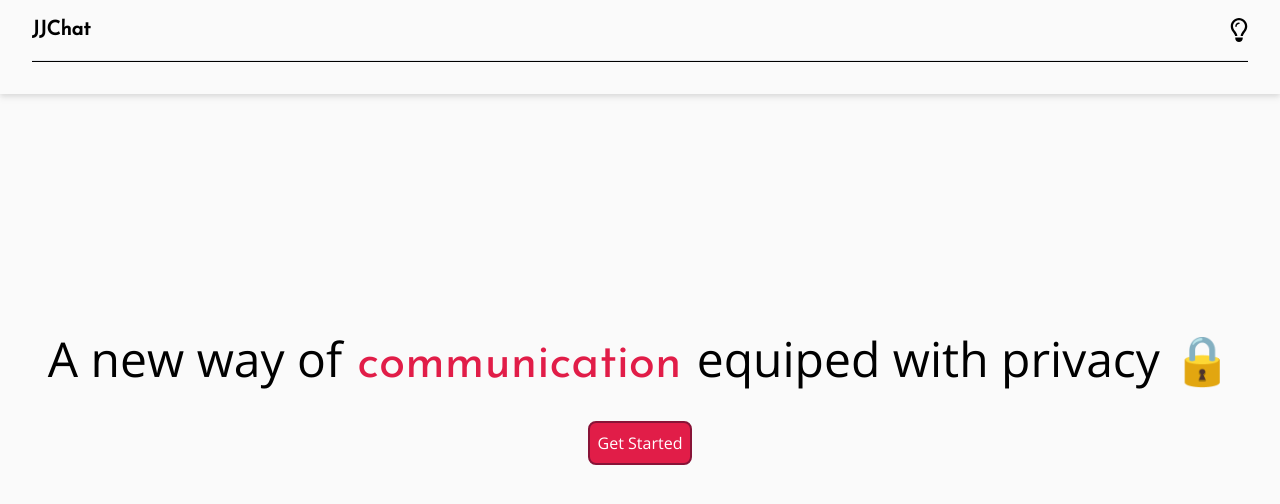
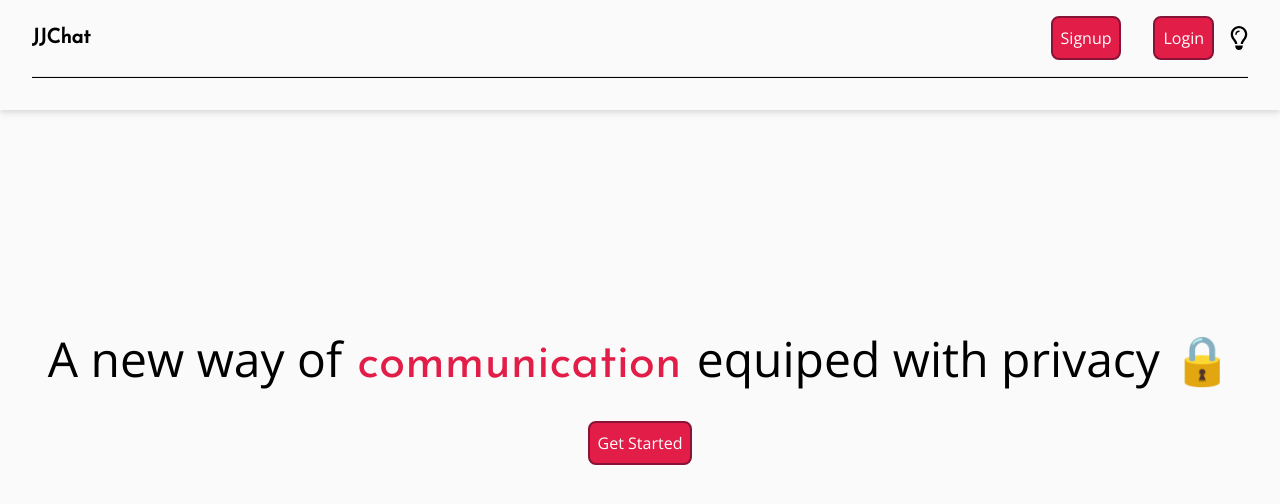
Before and after one commit to JothishJJ/jj-chat, a Next.js app: page / in a window 1280 px wide. Shown: the top 504 px of the page. Built offline with nearby package versions, Linux system fonts and the light colour scheme.

Commit message:
Fix nabar for larger screens

```diff
--- a/app/components/Button.tsx
+++ b/app/components/Button.tsx
@@ -2,7 +2,7 @@ import Link from "next/link"
 
 type Props = {
     children: any,
-    href: string | undefined,
+    href?: string,
     ariaLabel: string | undefined,
     type: "primary" | "outlined",
 }
@@ -23,7 +23,7 @@ function Button({children, href, ariaLabel, type}: Props) {
 
     return (
        <>
-         {href === undefined ? (
+         {!href ? (
              <button
                className={classes}
                aria-label={ariaLabel}
--- a/app/components/Navbar.tsx
+++ b/app/components/Navbar.tsx
@@ -1,5 +1,6 @@
 "use client"
 import Link from "next/link";
+import Button from "../components/Button";
 
 import { useEffect, useState } from "react";
 
@@ -32,10 +33,21 @@ export default function Navbar() {
             <div className="flex items-center justify-between">
                 <span className="font-main font-bold text-xl dark:text-white">JJChat</span>
                 <div className="dark:text-white flex gap-4 items-center">
+                  <div className="hidden md:flex md:gap-8">
+                    <Button
+                      ariaLabel="Signup"
+                      type="primary"
+                    >Signup</Button>
+                    <Button
+                      ariaLabel="Login"
+                      type="primary"
+                    >Login</Button>
+                  </div>
                   <button
                     className={`ml-4 flex flex-col space-y-1 items-center rounded-md focus:outline-none md:hidden
                     ${ isOpen ? 'open' : '' }`}
                     onClick={toggleNavbar}
+                    aria-label="Open Menu"
                   >
                     <span
                       className={`h-1 w-8 dark:bg-white bg-black transition-transform duration-300 ease-out transform-gpu
@@ -80,7 +92,7 @@ export default function Navbar() {
                        rounded-lg border-2 border-rose-800 dark:bg-rose-500
                        focus:bg-rose-700 dark:focus:bg-rose-700"
                       >
-                       SignIn
+                       Login
                      </Link>
                    </li>
                    <li className="md:inline-block">
```
